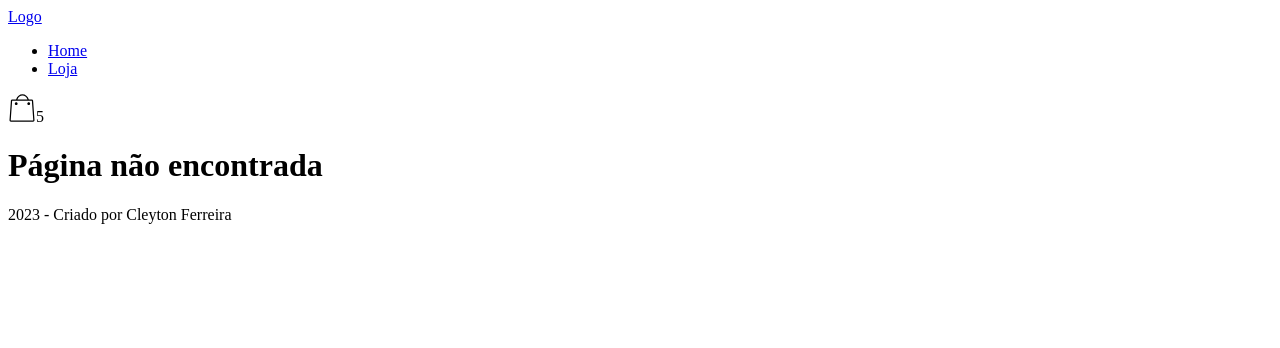
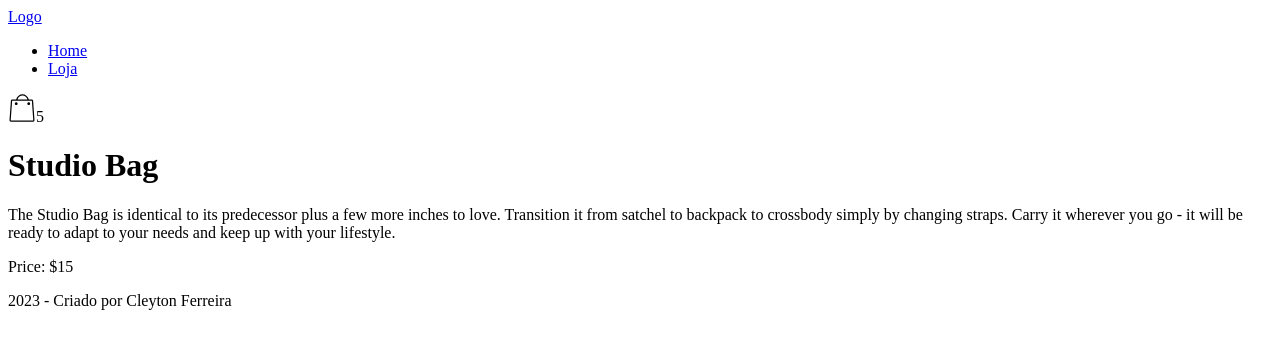
Before and after one commit to CleytonFerreira/sartorial, a Next.js app: page /produto/1 in a window 1280 px wide. Before the commit this address had no page. Shown: the top 348 px of the page. Built offline with nearby package versions, Linux system fonts and the light colour scheme.

Commit message:
SingleProduct

```diff
--- a/src/components/CartIcon/index.jsx
+++ b/src/components/CartIcon/index.jsx
@@ -16,4 +16,4 @@ const CartIcon = () => {
     )
 }
 
-export default CartIcon
+export default CartIcon;
--- a/src/components/Footer/index.jsx
+++ b/src/components/Footer/index.jsx
@@ -10,4 +10,4 @@ const Footer = () => {
     )
 }
 
-export default Footer
+export default Footer;
--- a/src/components/Header/index.jsx
+++ b/src/components/Header/index.jsx
@@ -18,4 +18,4 @@ const Header = () => {
     )
 }
 
-export default Header
+export default Header;
--- a/src/components/HeroSection/index.jsx
+++ b/src/components/HeroSection/index.jsx
@@ -11,4 +11,4 @@ const HeroSection = () => {
     )
 }
 
-export default HeroSection
+export default HeroSection;
--- a/src/components/shared/Layout.jsx
+++ b/src/components/shared/Layout.jsx
@@ -1,5 +1,3 @@
-
-
 const Layout = ({ children }) => {
     return (
         <main>
@@ -8,4 +6,4 @@ const Layout = ({ children }) => {
     )
 }
 
-export default Layout
+export default Layout;
--- /dev/null
+++ b/src/pages/produto/[productId].jsx
@@ -0,0 +1,28 @@
+import { useContext } from 'react';
+import { ProductsContext } from '@/context/ProductsContext';
+import { useRouter } from 'next/router';
+import './SingleProduct.module.css';
+
+const SingleProduct = () => {
+    const { products } = useContext(ProductsContext)
+    const router = useRouter();
+    const productId = router.query.productId;
+
+    const item = products.find(product => product.id === parseInt(productId));
+
+    if (item) {
+        return (
+            <div>
+                <h1>{item.title}</h1>
+                <p>{item.description}</p>
+                <p>Price: ${item.price}</p>
+                {/* <img src={product.imageUrl} alt={product.title} /> */}
+            </div>
+        )
+    }
+    else {
+        return <p>Produto não encontrado</p>;
+    }
+}
+
+export default SingleProduct
```
Also changed, not shown: src/components/shared/FeaturedProduct.jsx (+6 -3 lines), src/pages/loja/index.jsx (+2 -9 lines), src/pages/produto/SingleProduct.module.css (added).
